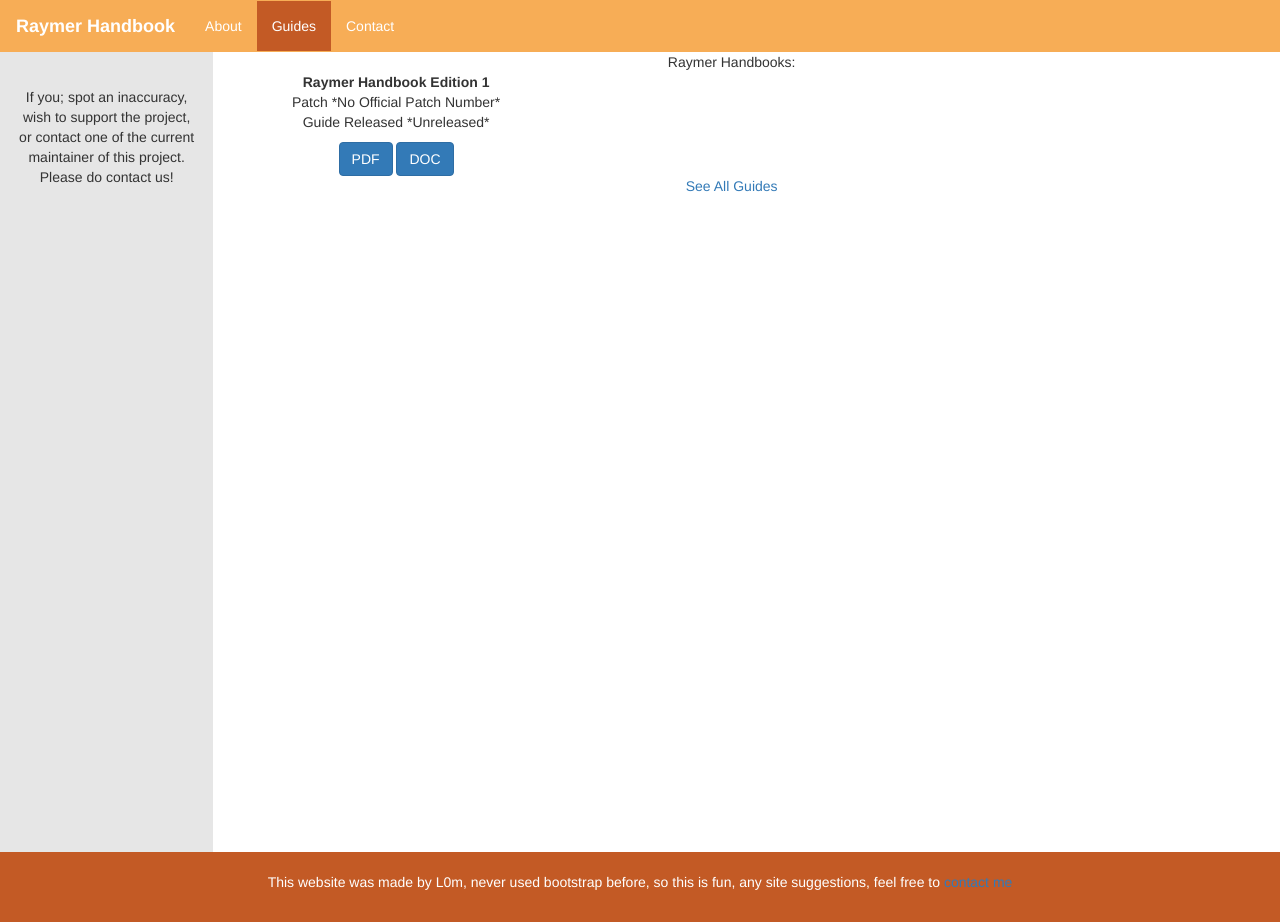
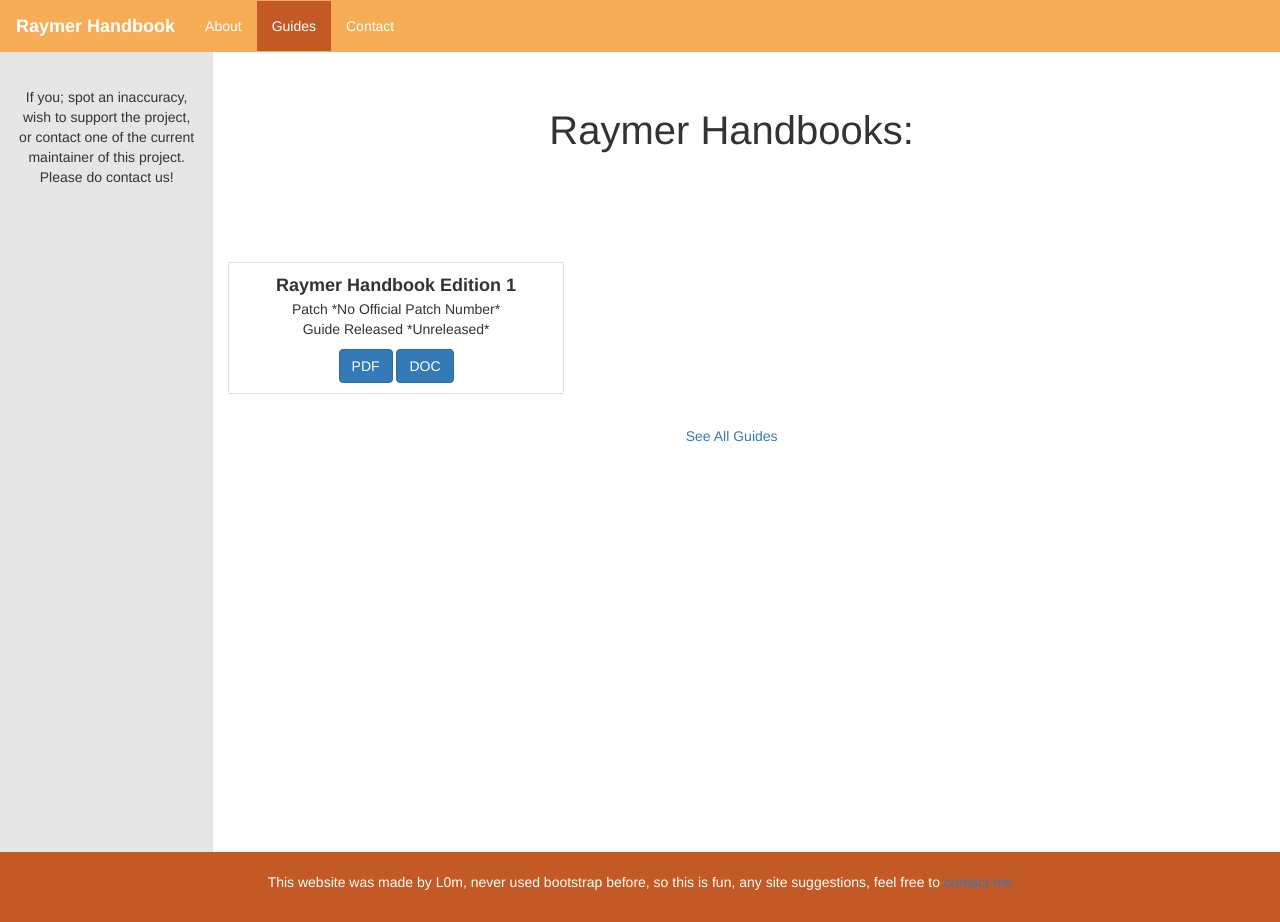
Before and after one commit to L0mRR/RaymerHandbook, a plain HTML site: page pages/guides.html in a window 1280 px wide. Drawn offline with nearby package versions, Linux system fonts and the light colour scheme.

Commit message:
Update script.css

```diff
--- a/script.css
+++ b/script.css
@@ -34,3 +34,37 @@ footer {
         display: none !important;
     }
 }
+
+
+/*  Guides.html exclusive  */
+
+.guide-title-block{
+    height:20vh;
+    margin-top: 5%;
+    font-size: 40px;
+}
+
+.card {
+    position: relative;
+    display: -webkit-box;
+    display: -webkit-flex;
+    display: -ms-flexbox;
+    display: flex;
+    -webkit-box-orient: vertical;
+    -webkit-box-direction: normal;
+    -webkit-flex-direction: column;
+    -ms-flex-direction: column;
+    flex-direction: column;
+    background-color: #fff;
+    padding:10px;
+    border: 1px solid rgba(0, 0, 0, 0.125);
+    border-radius: 0.25rem;
+}
+
+.card-body .card-title {
+    font-size: large;
+}
+
+.archive {
+    padding-top: 4vh;
+}
```
